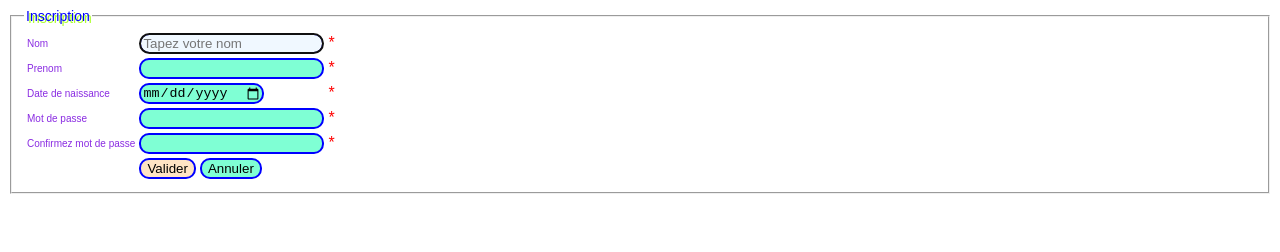
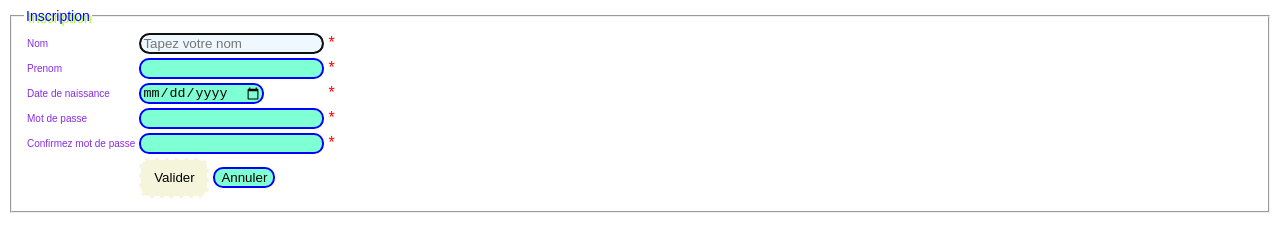
Before and after one commit to SabrinaMouginot/Formulaire-d-Inscription, a plain HTML site: page index.htm in a window 1280 px wide. In both pictures the pointer is over the input "Valider". Drawn offline with Linux system fonts and the light colour scheme.

Commit message:
hover et label

```diff
--- a/style.css
+++ b/style.css
@@ -28,3 +28,14 @@ input:focus{
     background: aliceblue;
     color: black;
 }
+.classe:hover{
+    width: 70px;
+    height: 40px;
+    border: 2px dashed background;
+    background: beige;
+}
+
+label{
+    font-size: 9px;
+    font-style: italic;
+}
```
